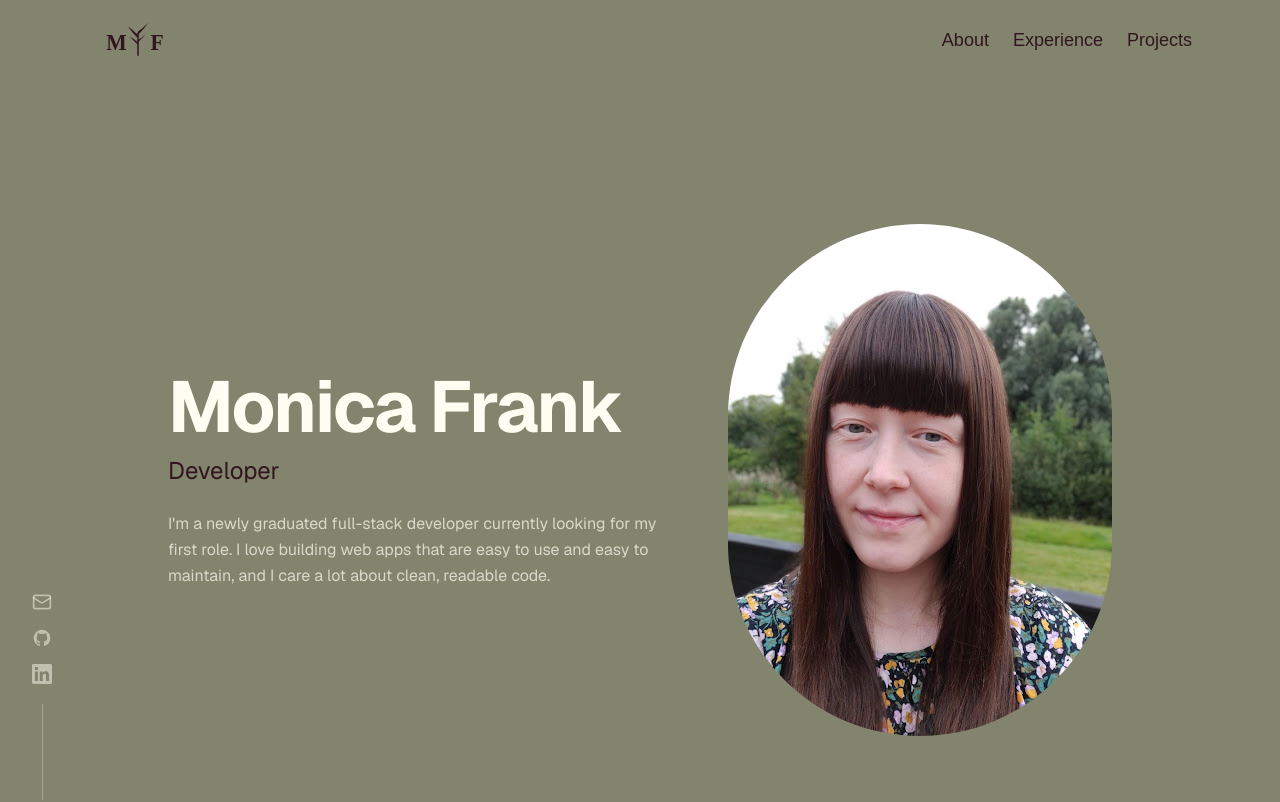
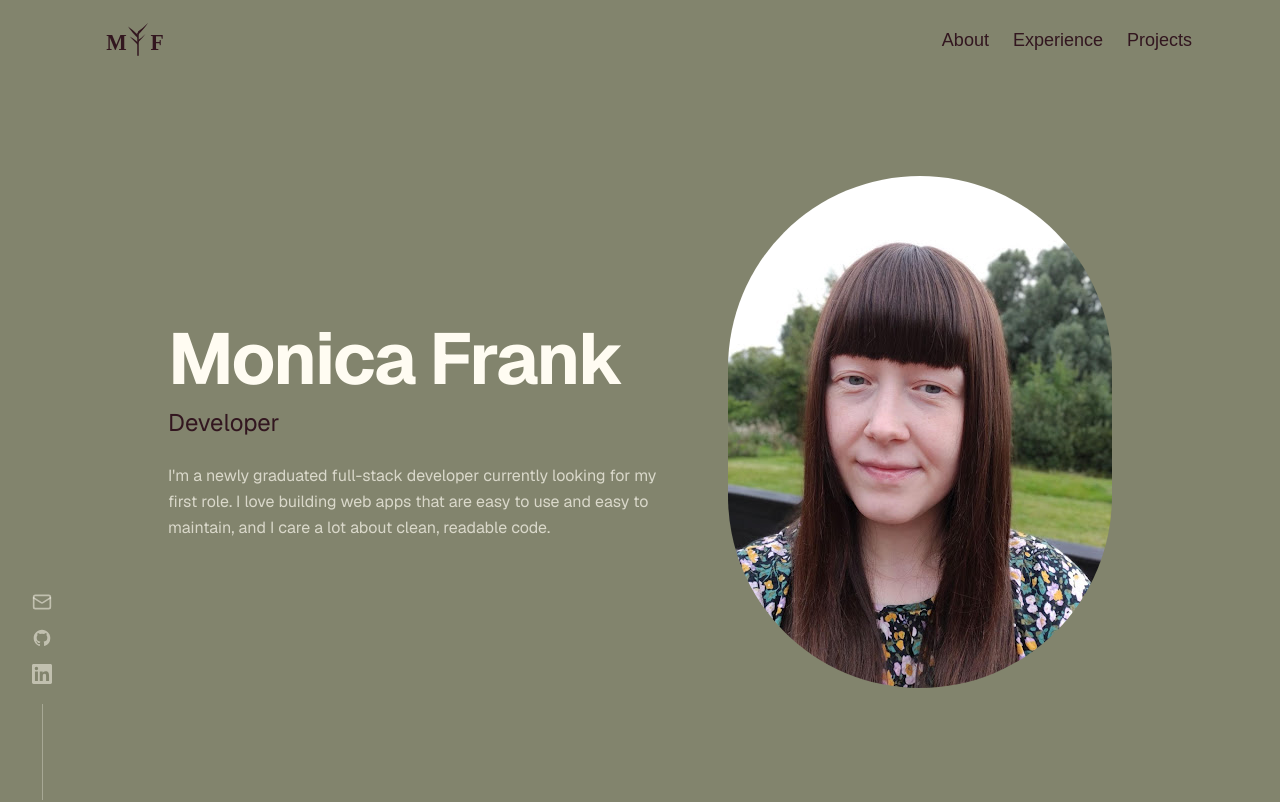
Before and after one commit to Monicatoep/portfolio, a Next.js app: page / in a window 1280 px wide. Shown: the top 802 px of the page. Built offline with nearby package versions, Linux system fonts and the light colour scheme.

Commit message:
removed top padding

```diff
--- a/app/components/parallax-hero.tsx
+++ b/app/components/parallax-hero.tsx
@@ -14,7 +14,7 @@ export default function ParallaxHero({ children }: { children: ReactNode }) {
   }, []);
 
   return (
-    <section className="relative flex min-h-screen items-center justify-center overflow-hidden px-6">
+    <section className="relative flex min-h-screen items-start justify-center overflow-hidden px-6 pt-24">
       <div
         style={{ transform: `translateY(${offset * 0.35}px)`, opacity: Math.max(1 - offset / 700, 0) }}
         className="transition-none"
```
